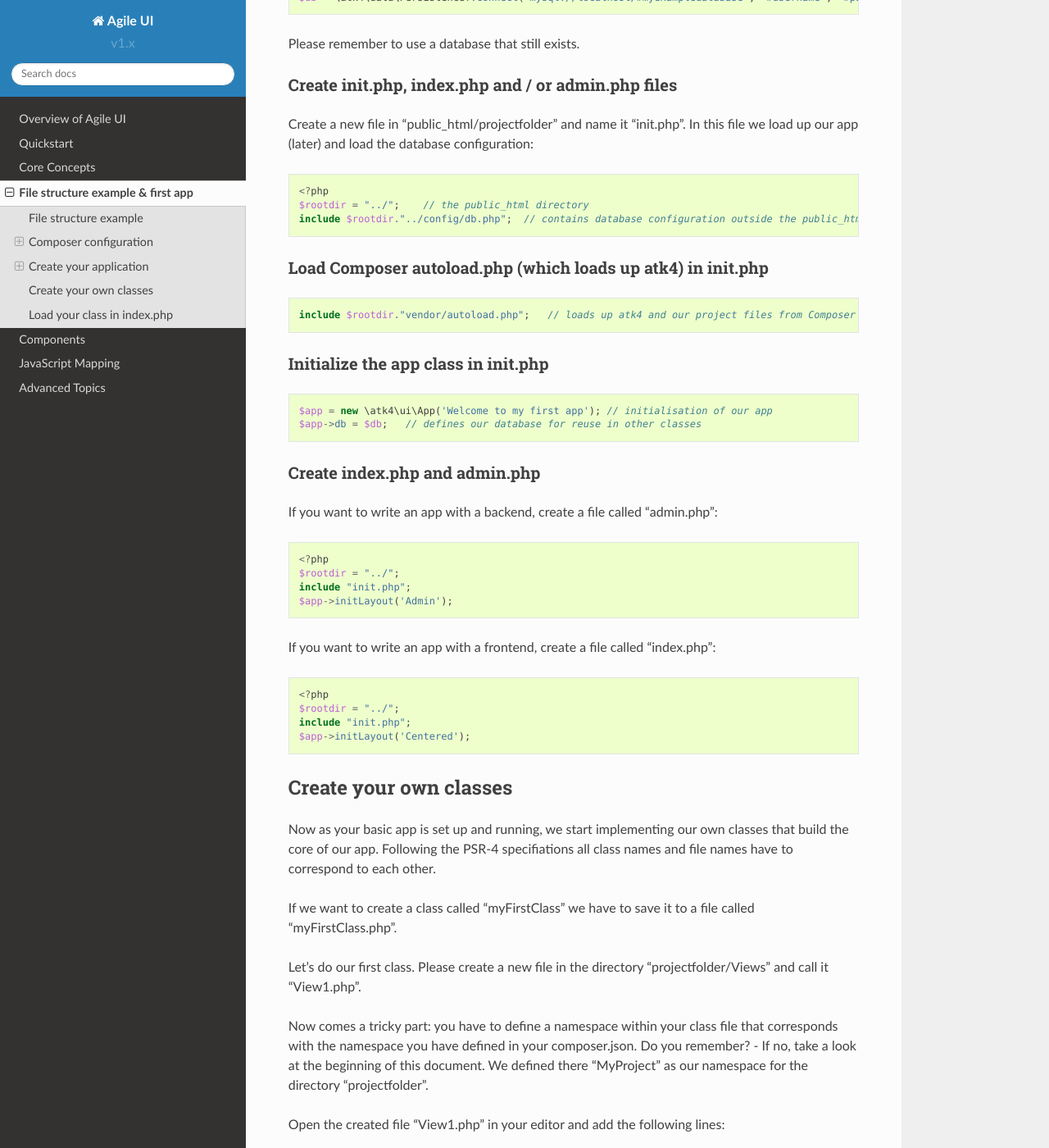
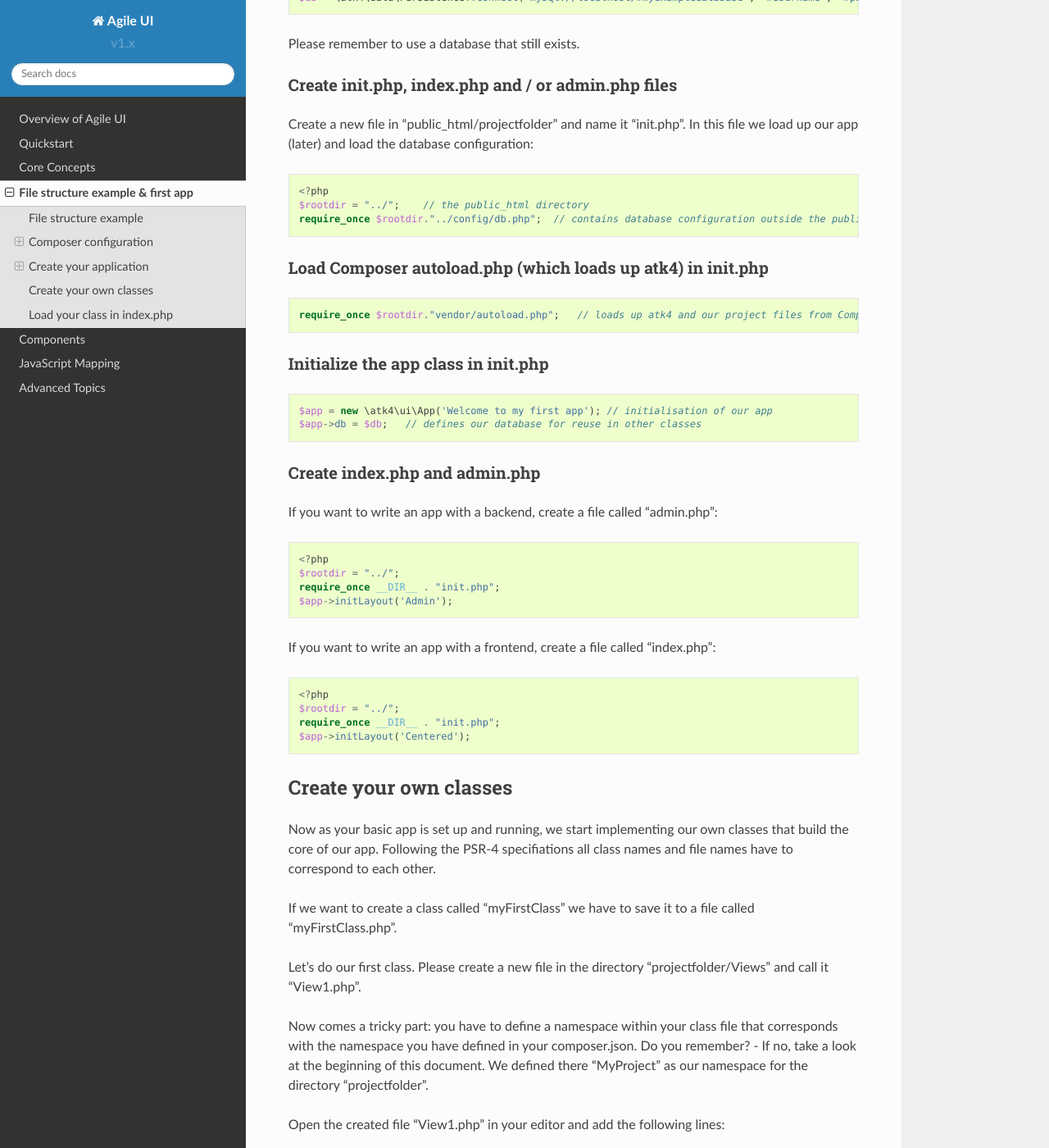
Before and after one commit to atk4/ui, a Sphinx documentation site: the page built from docs/filestructure.rst, in a window 1280 px wide and 1400 px high, scrolled down 2580 px. Shown: the whole window at 82% size. Built offline with Sphinx 7.4.7 and the Read the Docs theme 2.0.0, drawn with Linux system fonts in a browser that asks for light colours; pages that are not in the unit, such as notebooks, are missing from menus.

Commit message:
Fix include in doc

```diff
--- a/docs/filestructure.rst
+++ b/docs/filestructure.rst
@@ -147,14 +147,14 @@ In this file we load up our app (later) and load the database configuration::
 
   <?php
   $rootdir = "../";    // the public_html directory
-  include $rootdir."../config/db.php";  // contains database configuration outside the public_html directory
+  require_once $rootdir."../config/db.php";  // contains database configuration outside the public_html directory
 
 Load Composer autoload.php (which loads up atk4) in init.php
 ------------------------------------------------------------
 
 ::
 
-  include $rootdir."vendor/autoload.php";   // loads up atk4 and our project files from Composer
+  require_once $rootdir."vendor/autoload.php";   // loads up atk4 and our project files from Composer
 
 Initialize the app class in init.php
 ------------------------------------
@@ -171,14 +171,14 @@ If you want to write an app with a backend, create a file called "admin.php"::
 
   <?php
   $rootdir = "../";
-  include "init.php";
+  require_once __DIR__ . "init.php";
   $app->initLayout('Admin');
 
 If you want to write an app with a frontend, create a file called "index.php"::
 
   <?php
   $rootdir = "../";
-  include "init.php";
+  require_once __DIR__ . "init.php";
   $app->initLayout('Centered');
 
 
```
